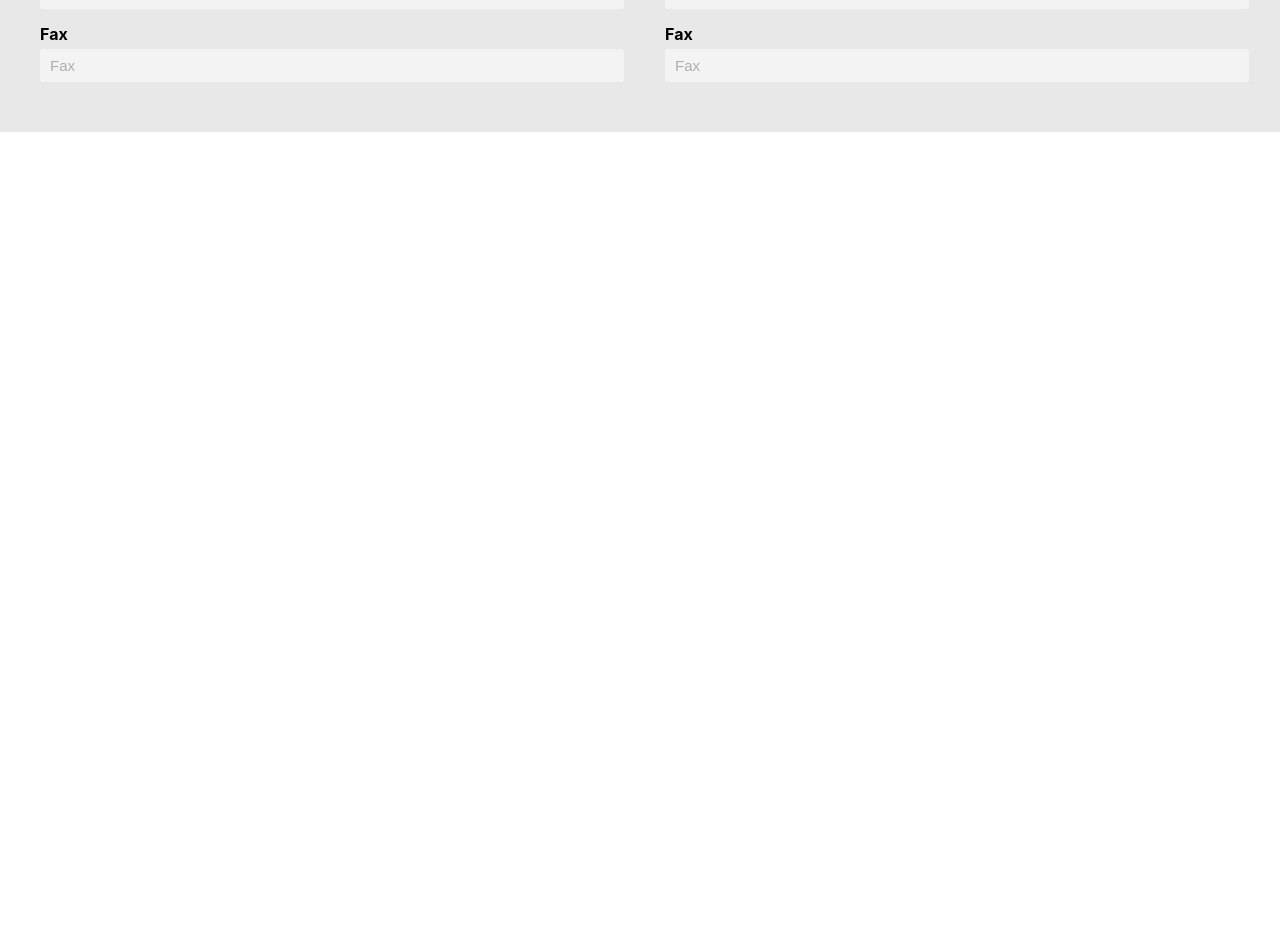
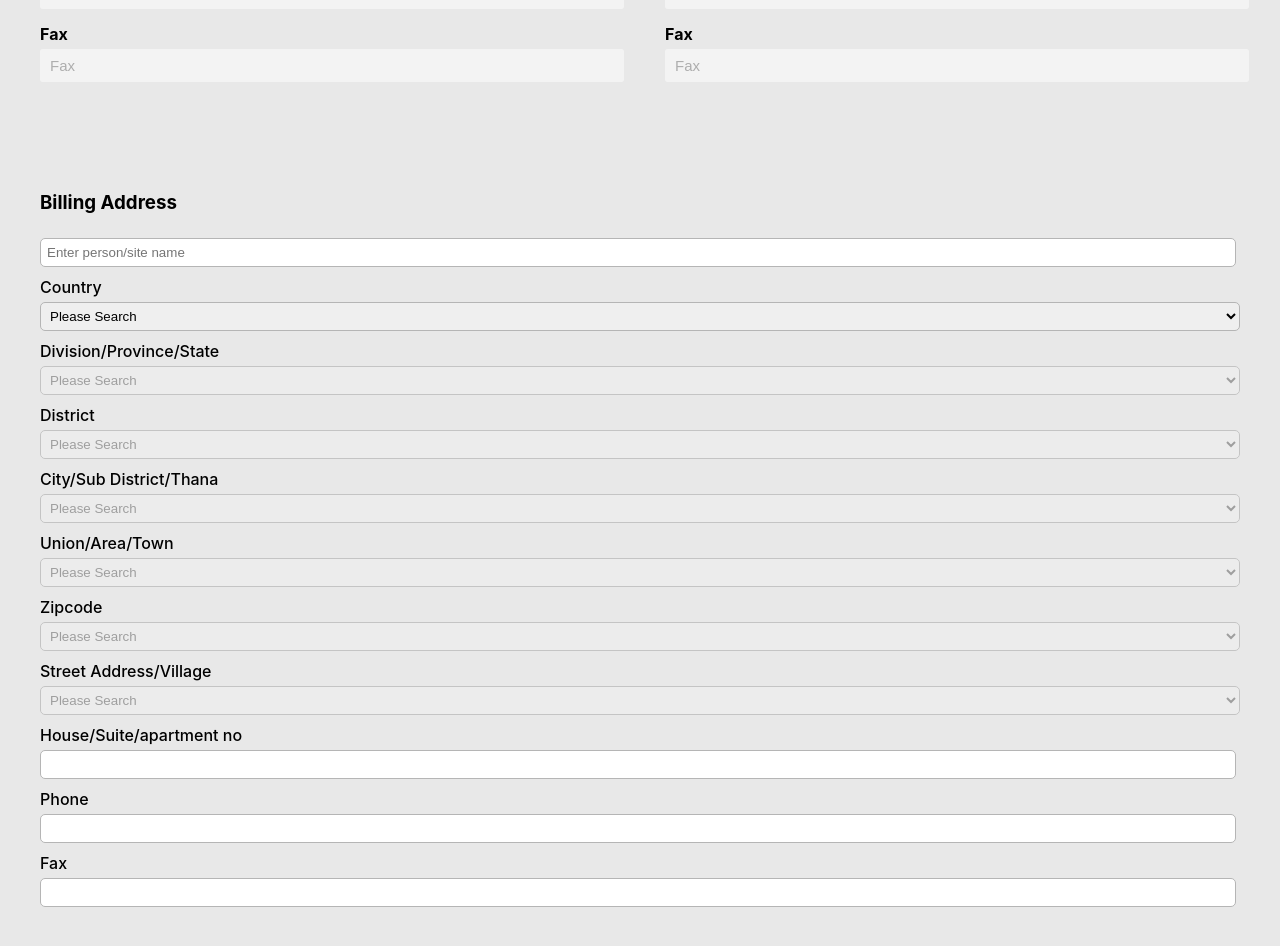
Before and after one commit to Saiedafride11/react-country-state-city-district-thana-union-area-town, a React (Create React App) app: page / in a window 1280 px wide. Shown: the part 940-1886 px from the top of the page. Before the commit the page ends 1072 px from the top, so only its background shows below. Built offline with nearby package versions, Linux system fonts and the light colour scheme.

Commit message:
select option file added

```diff
--- a/src/App.js
+++ b/src/App.js
@@ -3,6 +3,7 @@ import './App.css';
 
 import LeftSide from './components/LeftSide';
 import RightSide from './components/RightSide';
+import SelectOption from './components/SelectOption/SelectOption';
 
 function App() {
 
@@ -18,6 +19,7 @@ function App() {
   })
 
   return (
+    <>
       <div className="country-state-main-section">
 
         <div className="my-info">
@@ -40,6 +42,9 @@ function App() {
         </div>
 
       </div>
+
+      <SelectOption/>
+    </>
   );
 }
 
--- /dev/null
+++ b/src/components/SelectOption/SelectOption.css
@@ -0,0 +1,34 @@
+.select-option-section {
+  background-color: #e8e8e8;
+  padding: 40px;
+}
+.select-option-section .select-option-container form label {
+  font-weight: 500;
+}
+.select-option-section .select-option-container form input {
+  width: 98.5%;
+  padding: 6px;
+  margin: 5px 0px 10px;
+  border: 1px solid #b5b5b5;
+  border-radius: 5px;
+  outline: none;
+  /* Firefox */
+}
+.select-option-section .select-option-container form input::-webkit-outer-spin-button, .select-option-section .select-option-container form input::-webkit-inner-spin-button {
+  -webkit-appearance: none;
+  margin: 0;
+}
+.select-option-section .select-option-container form input[type=number] {
+  -moz-appearance: textfield;
+}
+.select-option-section .select-option-container form select {
+  width: 100%;
+  padding: 5px;
+  margin: 5px 0px 10px;
+  border: 1px solid #b5b5b5;
+  border-radius: 5px;
+  outline: none;
+}
+.select-option-section .select-option-container form select option:first-child {
+  display: none !important;
+}/*# sourceMappingURL=SelectOption.css.map */
--- /dev/null
+++ b/src/components/SelectOption/SelectOption.js
@@ -0,0 +1,128 @@
+import { useState } from 'react';
+import './SelectOption.css';
+
+function SelectOption() {
+  const [address, setAddress] = useState({})
+
+  const handleChange = e => {
+
+    const selectValue = e.target.value;
+
+    if(e.target.name === "person"){
+      setAddress({...address, "person": selectValue})
+    }
+    else if(e.target.name === "country"){
+      setAddress({...address, "country": selectValue})
+    }
+    else if(e.target.name === "state"){
+      setAddress({...address, "state": selectValue})
+    }
+    else if(e.target.name === "district"){
+      setAddress({...address, "district": selectValue})
+    }
+    else if(e.target.name === "city"){
+      setAddress({...address, "city": selectValue})
+    }
+    else if(e.target.name === "town"){
+      setAddress({...address, "town": selectValue})
+    }
+    else if(e.target.name === "zipcode"){
+      setAddress({...address, "zipcode": selectValue})
+    }
+    else if(e.target.name === "village"){
+      setAddress({...address, "village": selectValue})
+    }
+    else if(e.target.name === "house"){
+      setAddress({...address, "house": selectValue})
+    }
+    else if(e.target.name === "phone"){
+      setAddress({...address, "phone": selectValue})
+    }
+    else if(e.target.name === "fax"){
+      setAddress({...address, "fax": selectValue})
+    }
+  }
+
+  return (
+    <div className="select-option-section">
+
+      <div className="select-option-container">
+            <h3>Billing Address</h3>
+            <form>
+                  <input type="text" name="person" onChange={handleChange} placeholder="Enter person/site name"/>
+                  <div className="form-group">
+                        <label>Country</label>
+                        <select name="country" onChange={handleChange}>
+                        <option value="search">Please Search</option>
+                        <option value="Bangladesh">Bangladesh</option>
+                        <option value="India">India</option>
+                        </select>
+                  </div>
+                  <div className="form-group">
+                        <label>Division/Province/State</label>
+                        <select name="state" onChange={handleChange} disabled={address?.country ? false : true}>
+                        <option value="search">Please Search</option>
+                        <option value="Bangladesh">Bangladesh</option>
+                        <option value="India">India</option>
+                        </select>
+                  </div>
+                  <div className="form-group">
+                        <label>District</label>
+                        <select name="district" onChange={handleChange} disabled={address?.state ? false : true}>
+                        <option value="search">Please Search</option>
+                        <option value="Bangladesh">Bangladesh</option>
+                        <option value="India">India</option>
+                        </select>
+                  </div>
+                  <div className="form-group">
+                        <label>City/Sub District/Thana</label>
+                        <select name="city" onChange={handleChange} disabled={address?.district ? false : true}>
+                        <option value="search">Please Search</option>
+                        <option value="Bangladesh">Bangladesh</option>
+                        <option value="India">India</option>
+                        </select>
+                  </div>
+                  <div className="form-group">
+                        <label>Union/Area/Town</label>
+                        <select name="town" onChange={handleChange} disabled={address?.city ? false : true}>
+                        <option value="search">Please Search</option>
+                        <option value="Bangladesh">Bangladesh</option>
+                        <option value="India">India</option>
+                        </select>
+                  </div>
+                  <div className="form-group">
+                        <label>Zipcode</label>
+                        <select name="zipcode" onChange={handleChange} disabled={address?.town ? false : true}>
+                        <option value="search">Please Search</option>
+                        <option value="Bangladesh">Bangladesh</option>
+                        <option value="India">India</option>
+                        </select>
+                  </div>
+                  <div className="form-group">
+                        <label>Street Address/Village</label>
+                        <select name="village" onChange={handleChange} disabled={address?.zipcode ? false : true}>
+                        <option value="search">Please Search</option>
+                        <option value="Bangladesh">Bangladesh</option>
+                        <option value="India">India</option>
+                        </select>
+                  </div>
+
+                  <div className="form-group">
+                        <label>House/Suite/apartment no</label>
+                        <input type="number" name="house" onChange={handleChange}/>
+                  </div>
+                  <div className="form-group">
+                        <label>Phone</label>
+                        <input type="number" name="phone" onChange={handleChange}/>
+                  </div>
+                  <div className="form-group">
+                        <label>Fax</label>
+                        <input type="number" name="fax" onChange={handleChange}/>
+                  </div>
+            </form>
+      </div>
+    </div>
+  );
+}
+
+export default SelectOption;
--- /dev/null
+++ b/src/components/SelectOption/SelectOption.scss
@@ -0,0 +1,45 @@
+.select-option-section {
+      // text-align: center;
+      background-color: #e8e8e8;
+      padding: 40px;
+
+      .select-option-container{
+        form{
+
+          label{
+            font-weight: 500;
+          }
+          input{
+            width: 98.5%;
+            padding: 6px;
+            margin: 5px 0px 10px;
+            border: 1px solid #b5b5b5;
+            border-radius: 5px;
+            outline: none;
+
+            &::-webkit-outer-spin-button,
+            &::-webkit-inner-spin-button {
+              -webkit-appearance: none; margin: 0;
+            }
+            /* Firefox */
+            &[type="number"] {
+              -moz-appearance: textfield;
+            }
+          }
+          select{
+            width: 100%;
+            padding: 5px;
+            margin: 5px 0px 10px;
+            border: 1px solid #b5b5b5;
+            border-radius: 5px;
+            outline: none;
+
+            option{
+              &:first-child{
+                display: none !important;
+              }
+            }
+          }
+        }
+      }
+    }
--- a/src/components/fakeData.json
+++ b/src/components/fakeData.json
@@ -75,7 +75,7 @@
                             "name": "1234"
                           },
                           {
-                            "name": "4533",
+                            "name": "2480",
                             "village": [
                               {
                                 "name": "Komolpur"
```
Also changed, not shown: 1 other file (tests, documents, lock files or other folders). Lines whose indentation alone changed are shown as unchanged.
